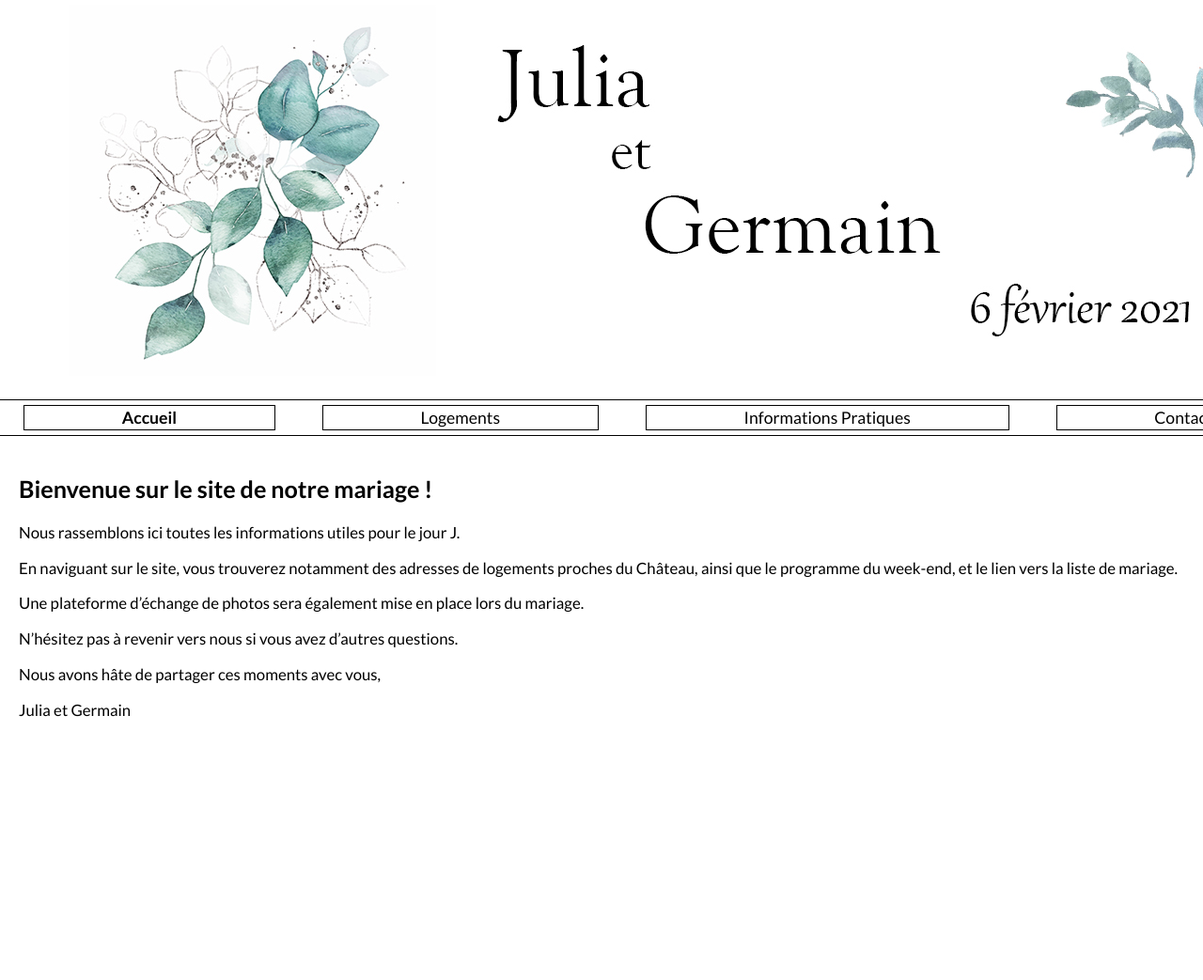
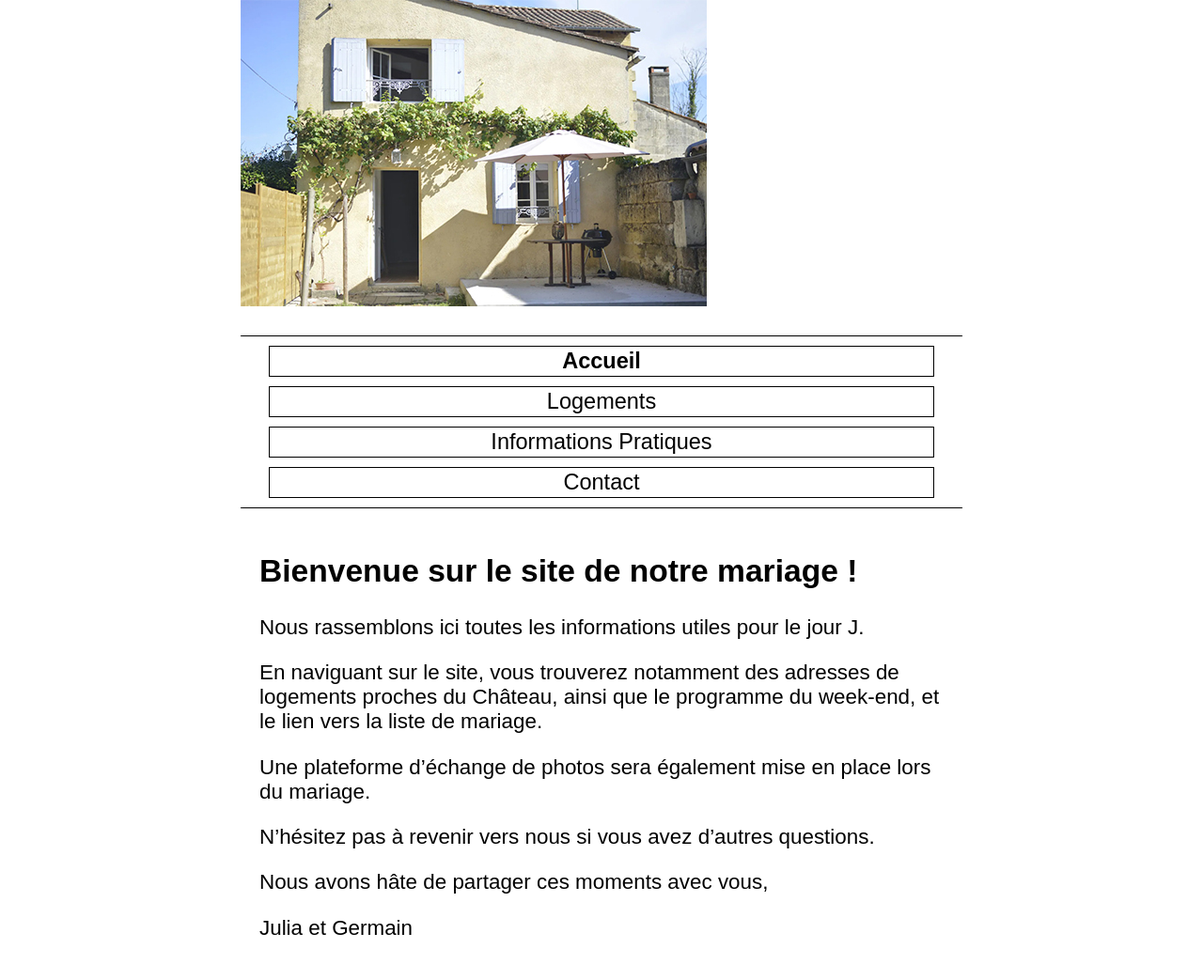
Before and after one commit to Germinal-A/Site-du-Mariage-de-Julia-et-Germain, a Jekyll site: the page built from index.md, in a window 1280 px wide. Shown: the whole page at 94% size. Built offline with Jekyll 4.4.1, drawn with Linux system fonts in a browser that asks for light colours; some web fonts are replaced; before the commit the page ends 900 px from its top, so only the background shows below that.

Commit message:
change font + responsive img

```diff
--- a/_layouts/default.html
+++ b/_layouts/default.html
@@ -6,12 +6,12 @@
     <title>{{ page.title }} - {{ site.title }}</title>
     <meta name="description" content="{{site.description}}">
     <link rel="stylesheet" href="{{ "/assets/css/main.css" | relative_url }}">
-    <link href="https://fonts.googleapis.com/css2?family=Lato:wght@400;700&display=swap" rel="stylesheet">
   </head>
   <body>
   <div id="page">
     <header>
-      <img src="/assets/Banette.jpg">
+      <img src="/assets/Banette.jpg" class="large">
+      <img src="/assets/Lauriane.jpg" class="small">
     </header>
     <nav>
       <ul>
--- a/_sass/main.scss
+++ b/_sass/main.scss
@@ -1,10 +1,17 @@
+@font-face {
+  font-family: 'Gabriola';
+  font-style: normal;
+  font-weight: normal;
+  src: local('Gabriola'), url('/assets/gabriola.woff') format('woff');
+}
+
+
 body {
   margin: 0;
   /* https://leaverou.github.io/css3patterns/ */
   background-color:#FFFFFF;
   color: #000;
-  font-family: -apple-system,BlinkMacSystemFont,"Segoe UI",Helvetica,Arial,sans-serif,"Apple Color Emoji","Segoe UI Emoji","Segoe UI Symbol";
-  font-family: 'Lato', sans-serif;
+  font-family: 'Gabriola', sans-serif;
 }
 
 header {
@@ -20,7 +27,7 @@ header {
   width: 1420px;
   margin: 0 auto;
   background: #ffffff;
-  font-size: 1.05em;
+  font-size: 1.4em;
 }
 
 #content {
@@ -79,7 +86,11 @@ nav {
   }
 }
 
-@media screen and (max-width: 900px) {
+img.small {
+  display: none;
+}
+
+@media screen and (max-width: 1280px) {
   #page {
     width: 60%;
   }
@@ -88,6 +99,12 @@ nav {
   }
   nav ul  {
     flex-direction: column
+  }
+  img.small {
+    display: inline;
+  }
+  img.large {
+    display: none;
   }
 }
 
```
